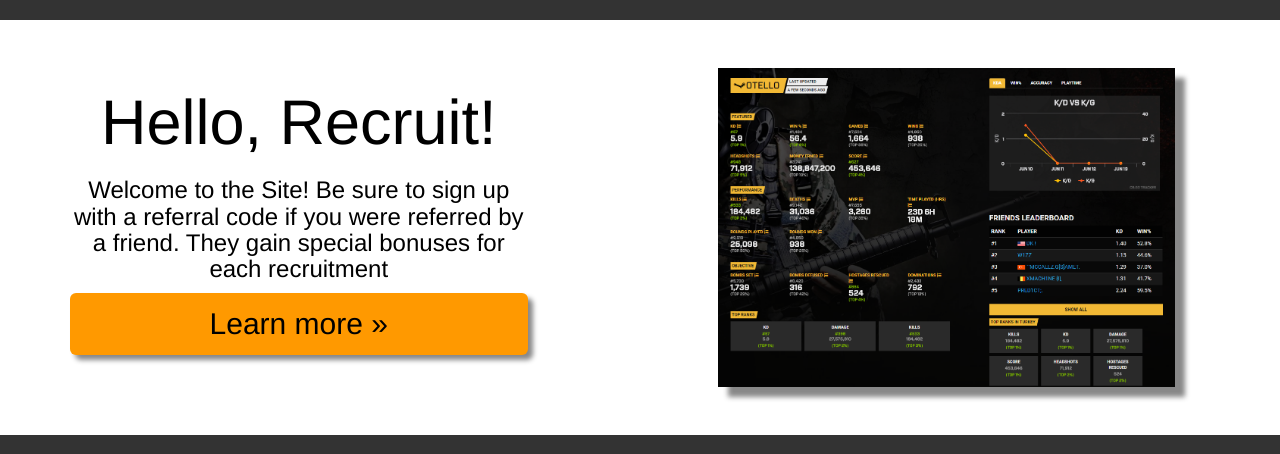
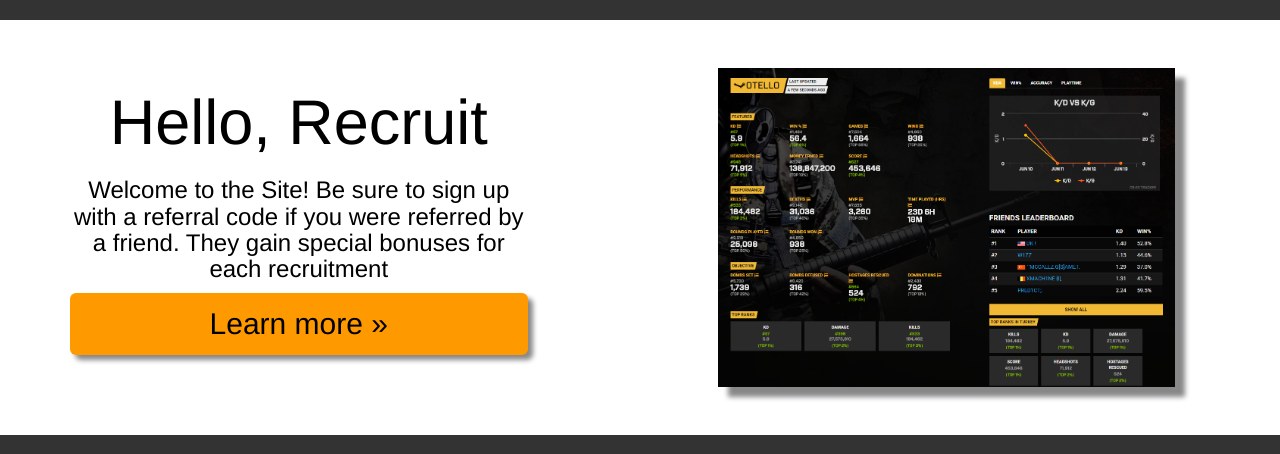
Before and after one commit to TDBJR/learning-Django-2, a Django app: template joins/templates/joins/index.html in a window 1280 px wide. Shown: the top 454 px of the page. Run offline with Django 3.2, Linux system fonts and the light colour scheme; the template is opened without the code that fills it, so the values that code supplies are empty; some libraries are stand-ins or nearby versions; some web fonts are replaced.

Commit message:
more stuff

```diff
--- a/joins/templates/joins/index.html
+++ b/joins/templates/joins/index.html
@@ -23,7 +23,7 @@
 	      <div class="container" >
 	      		<div class='row'>
 	      			<div class='col-md-5' style=' padding-left:-550px; text-align:center; margin-right:80px;  color:black;'>
-					        <h1 class="display-3 " >Hello, Recruit!</h1>
+					        <h1 class="display-3 " >Hello, Recruit</h1>
 					        <h3 class="">Welcome to the Site! Be sure to sign up with a referral code if you were referred by a friend. They gain special bonuses for each recruitment</h3>
 					        <p><a id='btn-learn-more' class="btn  btn-lg btn-block " href='#signup' style='font-size:30px;color:black; background-color: #ff9900;'href="#signup" role="button">Learn more &raquo;</a></p>
 			        </div>
```
